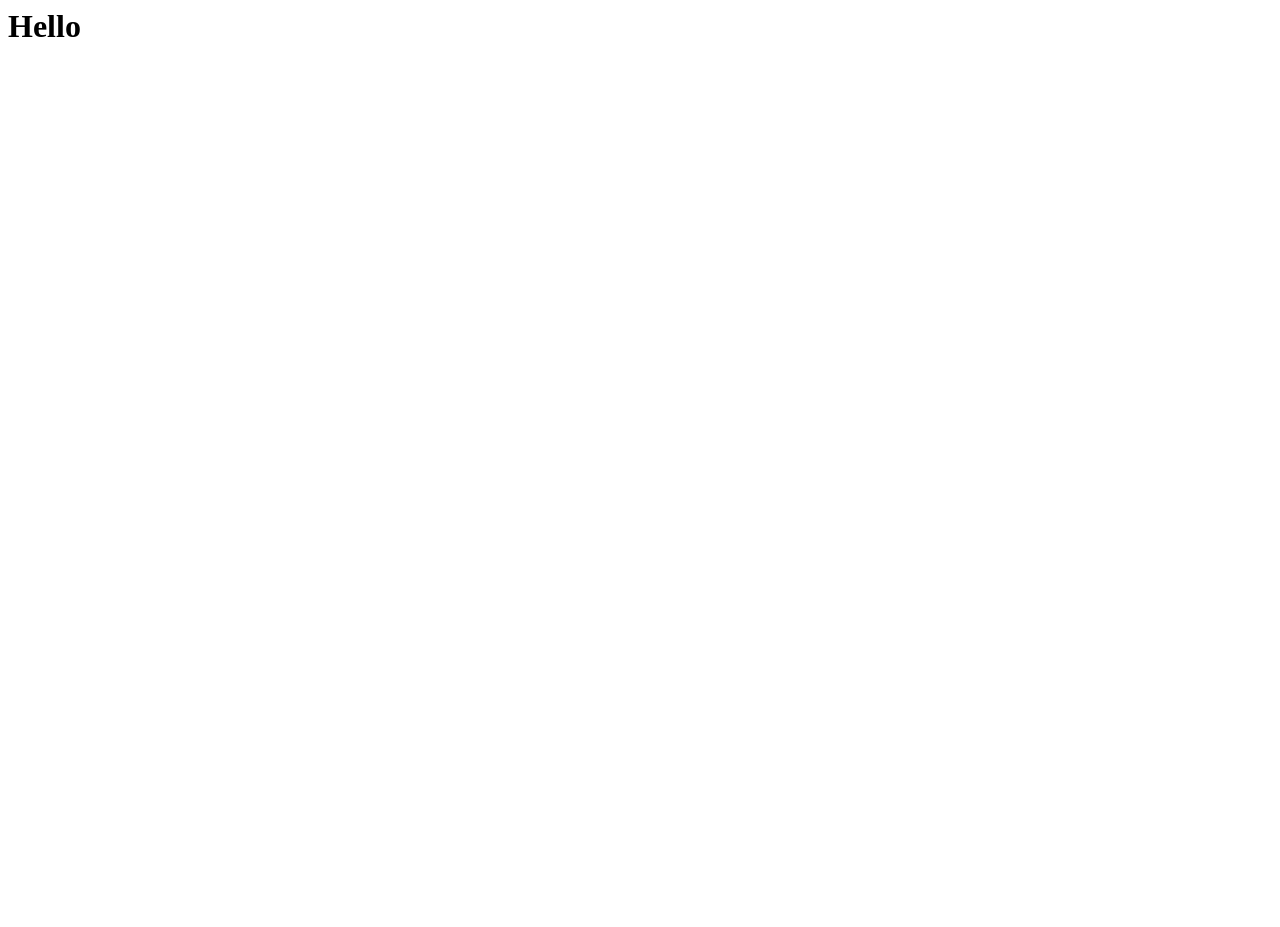
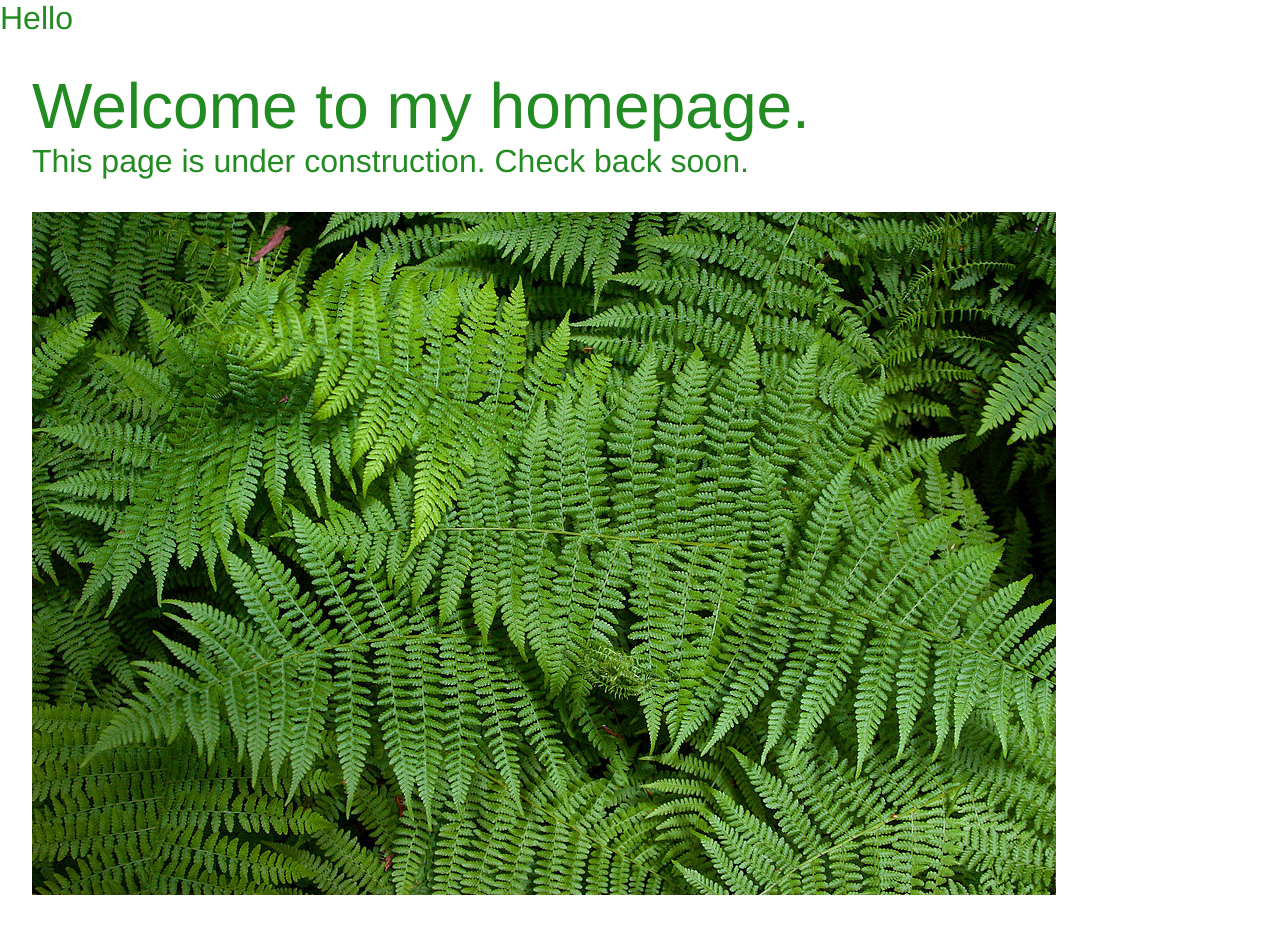
Before and after one commit to sydneyschoenrath/sydneyschoenrath.github.io, a plain HTML site: page index.html in a window 1280 px wide. Before the commit the page ends 800 px from the top, so only its background shows below. Drawn offline with Linux system fonts and the light colour scheme.

Commit message:
Update index.html

```diff
--- a/index.html
+++ b/index.html
@@ -1 +1,16 @@
 <h1>Hello</h1<
+<!DOCTYPE html>
+<head>
+  <meta charset="utf-8">
+  <meta name="description" content="My personal webpage">
+  <meta name="viewport" content="width=device-width, initial-scale=1">
+  <link href="style.css" rel="stylesheet">
+  <title>My personal webpage</title>
+</head>
+<body>
+	<main>
+		<h1>Welcome to my homepage.</h1>
+		<p>This page is under construction. Check back soon.</p>
+		<img src="images/fern.jpg" alt="fern">
+	</main>
+</body>
```
